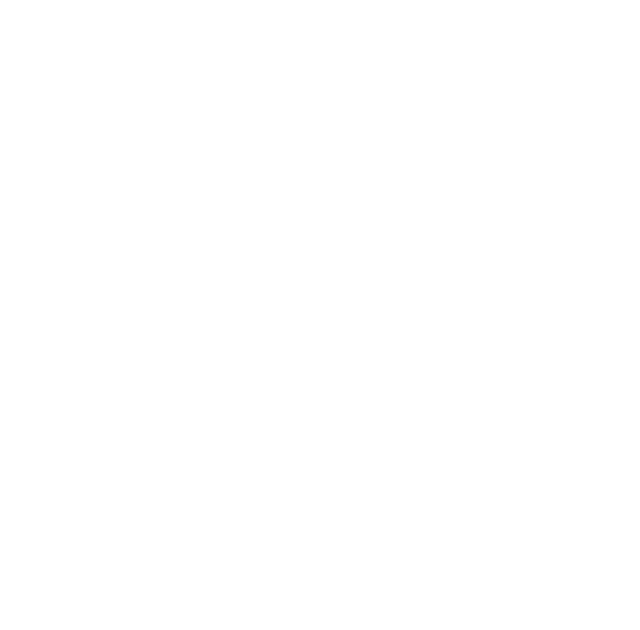
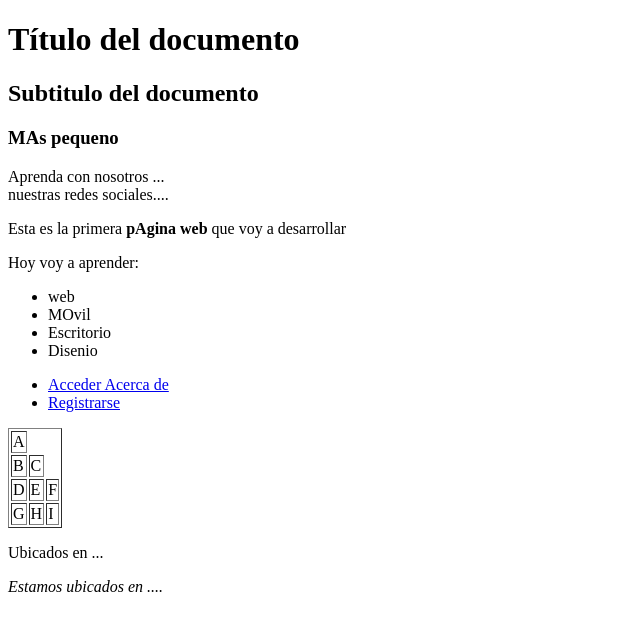
Before and after one commit to joancema/AWI20221A, a plain HTML site: page 01clasehtml/index.html in a window 1280 px wide. Shown: the whole page, without its empty margins (0-640 px from the left). Drawn offline with Linux system fonts and the light colour scheme.

Commit message:
etiquetas basicas html

```diff
--- a/01clasehtml/index.html
+++ b/01clasehtml/index.html
@@ -7,6 +7,70 @@
     <title>Document</title>
 </head>
 <body>
+    <header>
+        <h1>Título del documento</h1>
+        <h2>Subtitulo del documento</h2>
+        <h3>MAs pequeno</h3>
+    </header>
+
+    <article>
+        Aprenda con nosotros ...
+    </article>
+    <aside>
+        nuestras redes sociales....
+    </aside>
+
+    <p>Esta es la primera  <strong>pAgina web</strong> que voy a desarrollar</p>
+
+    <section>
+        Hoy voy a aprender:
+        <ul>
+            <li>web</li>
+            <li>MOvil</li>
+            <li>Escritorio</li>
+            <li>Disenio</li>
+        </ul>
+    </section>
+
+    <nav>
+        <ul>
+            <li>
+                <a href="./pages/about.html">Acceder Acerca de</a>
+            </li>
+            <li>
+                <a href="./pages/register.html">Registrarse</a>
+            </li>
+        </ul>
+
+    </nav>
+
+
+
+    <table border="1">
+        <tr>
+            <td>A</td>
+        </tr>
+        <tr>
+            <td>B</td>
+            <td>C</td>
+        </tr>
+        <tr>
+            <td>D</td>
+            <td>E</td>
+            <td>F</td>
+        </tr>
+        <tr>
+            <td>G</td>
+            <td>H</td>
+            <td>I</td>
+        </tr>
+    </table>
+
+    <footer>
+        <p>Ubicados en ...</p>
+        <address>Estamos ubicados en .... </address>
+    </footer>
+
 
 </body>
 </html>
```
Also changed, not shown: 01clasehtml/pages/about.html (added, +30 -0 lines), 01clasehtml/pages/register.html (added, +47 -0 lines), 01clasehtml/images/pizza1.jpg (added).
